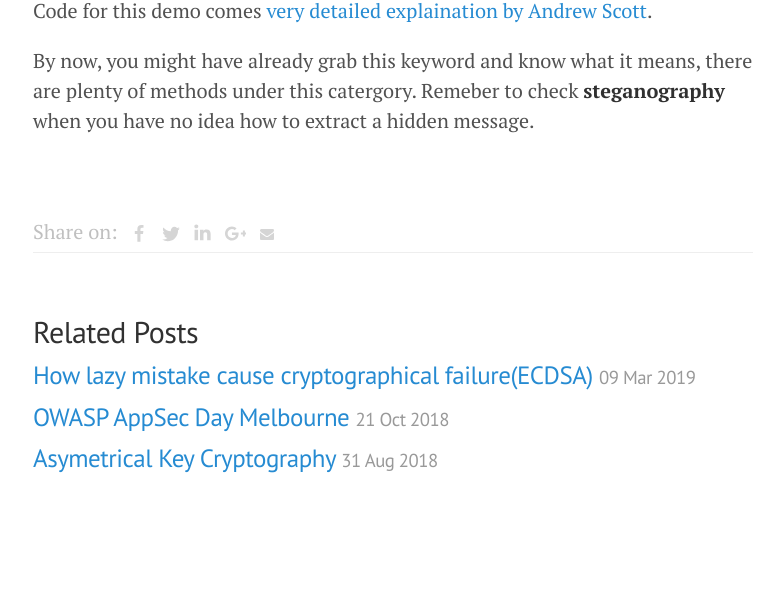
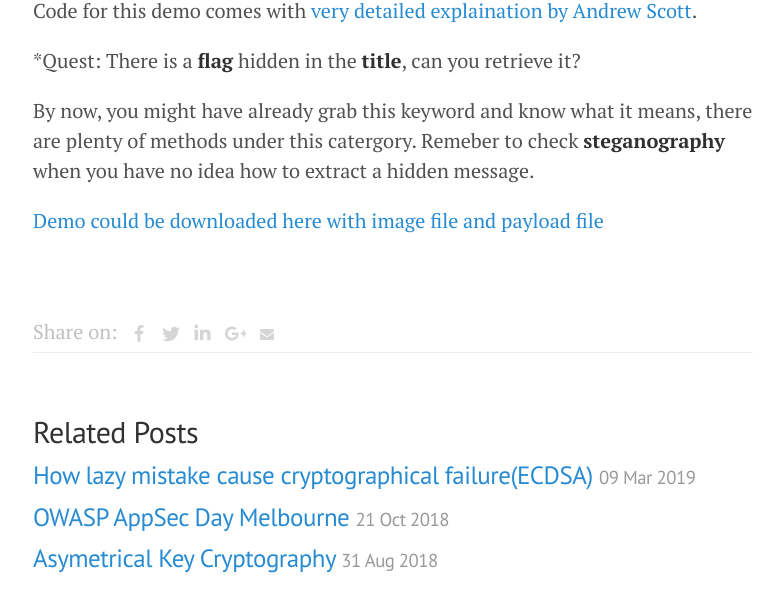
Before and after one commit to happyren/happyren.github.io, a Jekyll site: the page built from _posts/2019-04-10-steganography-hide-the-secret.md, in a window 1280 px wide and 900 px high, scrolled down 1367 px, cut to the strip 266-878 px from the top of the window. Shown: the whole strip, without its empty margins (247-1031 px from the left). Built offline with Jekyll 4.4.1, drawn with Linux system fonts in a browser that asks for light colours; nearby versions of some CDN libraries; before the commit the page ends 2167 px from its top, so only the background shows below that.

Commit message:
quest and demo download

```diff
--- a/_posts/2019-04-10-steganography-hide-the-secret.md
+++ b/_posts/2019-04-10-steganography-hide-the-secret.md
@@ -26,6 +26,10 @@ Below are two images, the upper one is the carrier (original image), the bottom
 
 ![Stegged Carrier Image](/assets/img/2019-04-10-steganography-hide-the-secret/new.png)
 
-Code for this demo comes [very detailed explaination by Andrew Scott](https://hackernoon.com/simple-image-steganography-in-python-18c7b534854f).
+Code for this demo comes with [very detailed explaination by Andrew Scott](https://hackernoon.com/simple-image-steganography-in-python-18c7b534854f).
+
+\*Quest: There is a **flag** hidden in the **title**, can you retrieve it?
 
 By now, you might have already grab this keyword and know what it means, there are plenty of methods under this catergory. Remeber to check **steganography** when you have no idea how to extract a hidden message.
+
+[Demo could be downloaded here with image file and payload file](/assets/download/2019-04-10-steganography-hide-the-secret/steg.tar)
```
Also changed, not shown: 1 other file.
